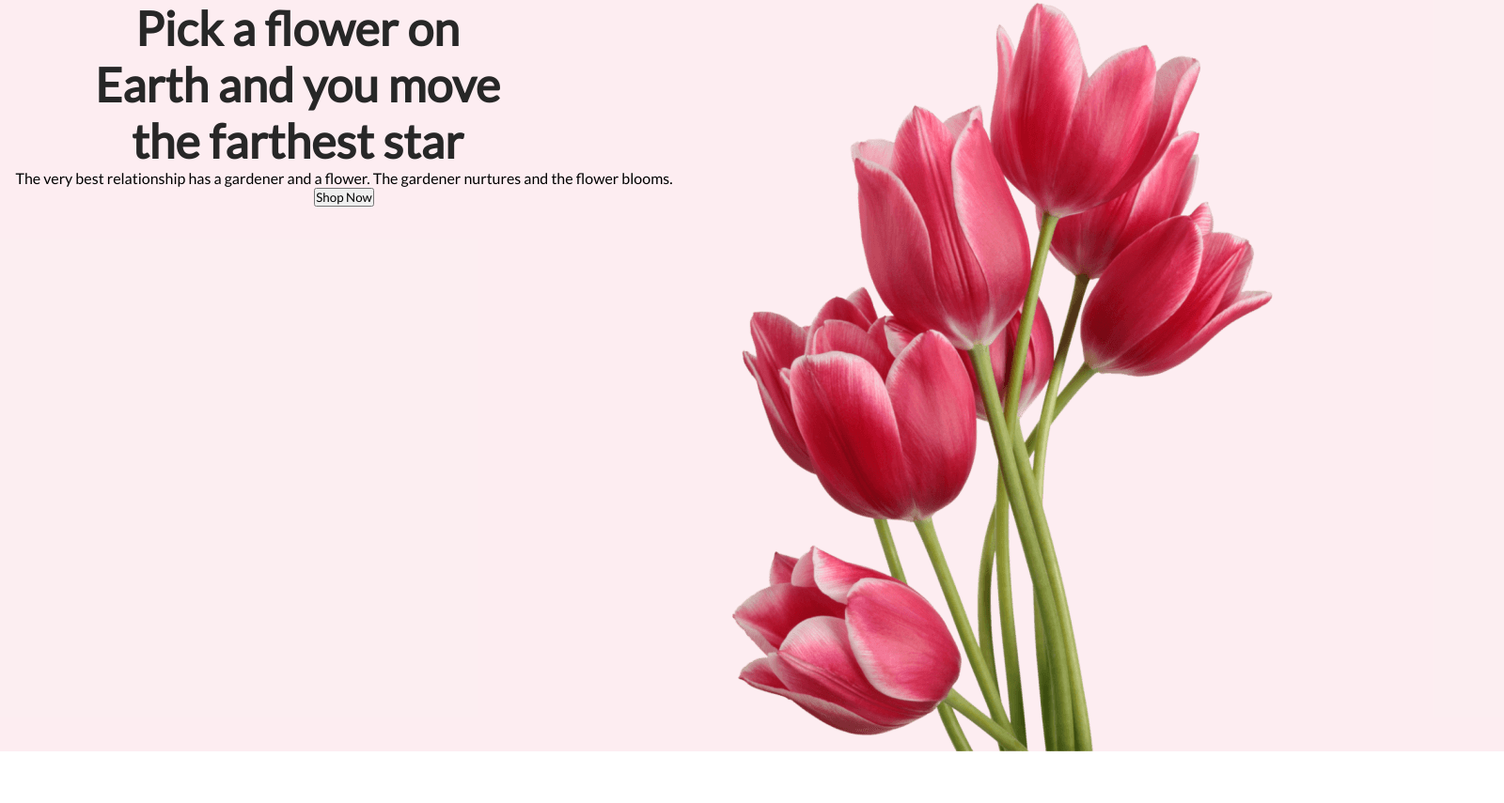
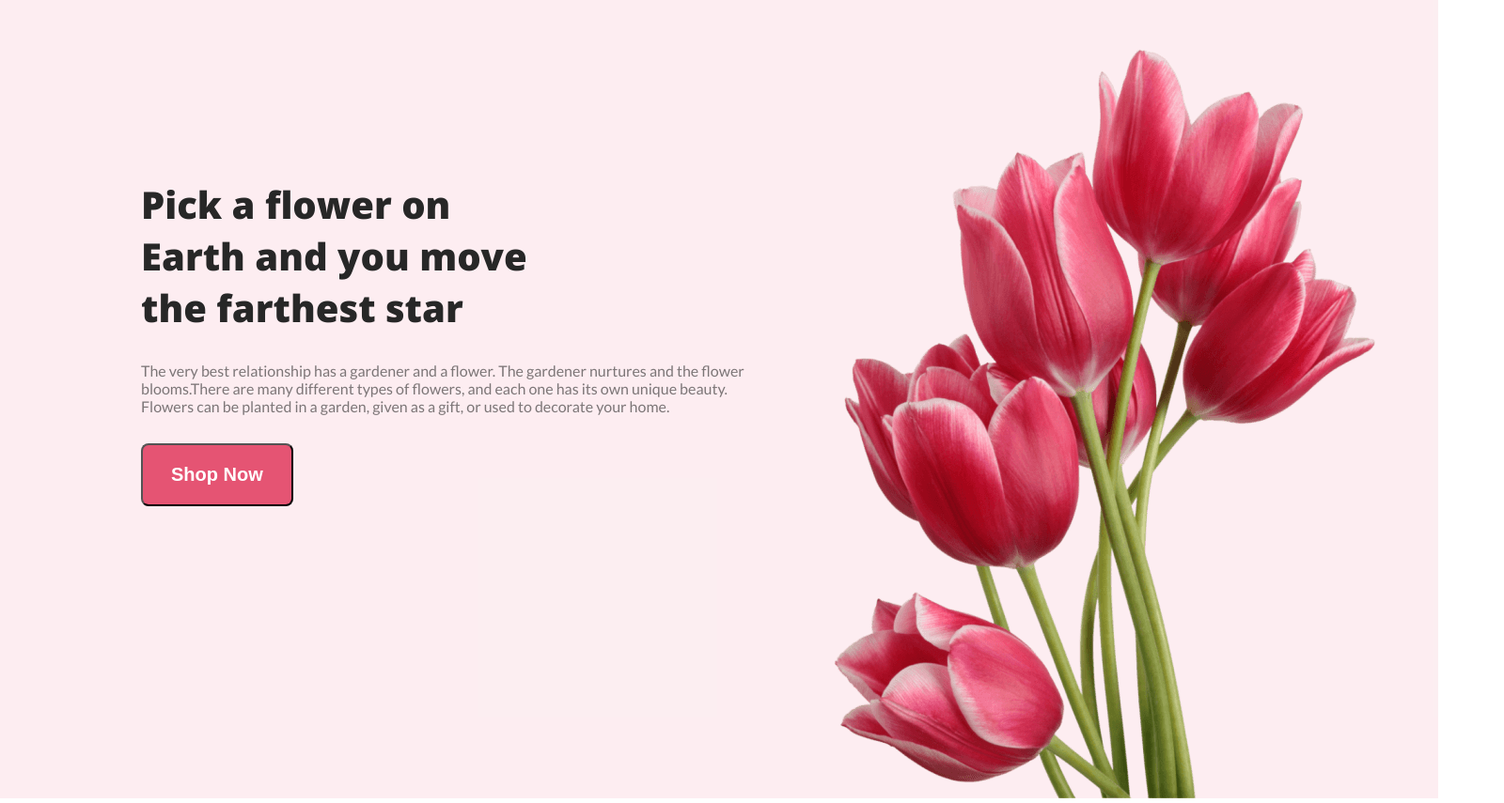
Before and after one commit to Rabeyaboshri/flower-shop-assignment1, a plain HTML site: page index.html in a window 1280 px wide. Shown: the whole page at 94% size, 1600 px wide, since content can reach past the window. Before the commit the page ends 803 px from the top, so only its background shows below. Drawn offline with nearby package versions, Linux system fonts and the light colour scheme.

Commit message:
finished the first section

```diff
--- a/index.html
+++ b/index.html
@@ -14,11 +14,12 @@
 </head>
 
 <body>
+  <section>
     <header>
         <div class="banner-container">
             <div class="banner-description">
-                <h3 class="section-heading">Pick a flower on<br>Earth and you move <br>the farthest star</h3>
-                <p c>The very best relationship has a gardener and a flower. The gardener nurtures and the flower blooms.
+                <h2>Pick a flower on<br>Earth and you move <br>the farthest star</h2>
+                <p>The very best relationship has a gardener and a flower. The gardener nurtures and the flower <br> blooms.There are many different types of flowers, and each one has its own unique  beauty. <br> Flowers can be planted in a garden, given as a gift, or used to decorate your home.
                 </p>
                 <button>Shop Now</button>
             </div>
@@ -26,6 +27,7 @@
                 <img src="./Flower Asset/pngwing 10.png" alt="">
             </div>
         </div>
+  </section>
 
     </header>
     <main>
--- a/styles.css
+++ b/styles.css
@@ -1,28 +1,59 @@
+/* common shared styles */
 * {
     margin: 0px;
     padding: 0px;
+}
+
+body {
     font-family: 'Lato', sans-serif;
-    /* font-family: 'Open Sans', sans-serif;
-    font-family: 'Work Sans', sans-serif; */
+    font-family: 'Open Sans', sans-serif;
+    /* font-family: 'Work Sans', sans-serif; */
 }
 
 .banner-container {
+    width: 1530px;
+    height: 850px;
     display: flex;
-    text-align: center;
     justify-content: space-around;
-    width: 1600px;
-    height: 800px;
     background: rgba(229, 84, 115, 0.10);
 }
 
-.section-heading {
+.banner-description {
+    margin-left: 150px;
+    margin-top: 190px;
+}
+
+.banner-description h2 {
     color: #272727;
-    font-size: 50px;
-    font-weight: 700;
-    width: 600px;
+    font-size: 40px;
+    font-weight: 800;
+    width: 708px;
 
 }
 
 .banner-img {
-    margin-right: 200px;
+    margin: 50px 100px 0px 0px;
 }
+
+.banner-description p {
+    color: rgba(39, 39, 39, 0.60);
+    font-family: Lato;
+    font-size: 16px;
+    font-style: normal;
+    font-weight: 400;
+
+    margin: 30px 0px 30px 0px;
+
+}
+
+.banner-description button {
+    display: inline-flex;
+    padding: 20px 30px;
+    align-items: flex-start;
+    gap: 10px;
+    border-radius: 8px;
+    background: #E55473;
+    color: #FFF;
+    font-size: 20px;
+    font-weight: 700;
+}
```
